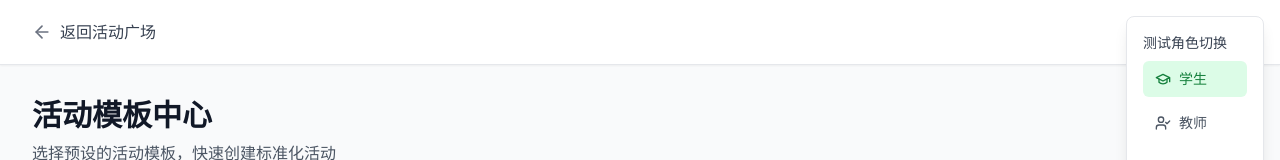
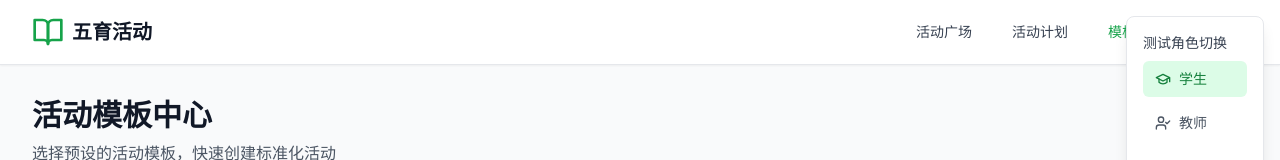
Before and after one commit to eatBread/wuyu-activity-platform, a Next.js app: page /templates in a window 1280 px wide. Shown: the top 160 px of the page. Built offline with nearby package versions, Linux system fonts and the light colour scheme.

Commit message:
优化: 统一模板中心导航栏，显示一级目录导航而不是返回按钮

```diff
--- a/app/templates/page.tsx
+++ b/app/templates/page.tsx
@@ -73,13 +73,43 @@ export default function TemplatesPage() {
         <div className="max-w-7xl mx-auto px-4 sm:px-6 lg:px-8">
           <div className="flex justify-between h-16">
             <div className="flex items-center">
-              <Link href="/activities" className="flex items-center">
-                <ArrowLeft className="h-5 w-5 mr-2 text-gray-500" />
-                <span className="text-gray-700">返回活动广场</span>
+              <Link href="/" className="flex items-center">
+                <BookOpen className="h-8 w-8 text-primary-600" />
+                <span className="ml-2 text-xl font-bold text-gray-900">五育活动</span>
               </Link>
             </div>
             <div className="flex items-center space-x-4">
-              <span className="text-sm text-gray-500">当前角色：{currentRoleInfo?.name}</span>
+              <Link
+                href="/activities"
+                className="text-gray-700 hover:text-primary-600 px-3 py-2 rounded-md text-sm font-medium"
+              >
+                活动广场
+              </Link>
+              <Link
+                href="/plans"
+                className="text-gray-700 hover:text-primary-600 px-3 py-2 rounded-md text-sm font-medium"
+              >
+                活动计划
+              </Link>
+              <Link
+                href="/templates"
+                className="text-primary-600 px-3 py-2 rounded-md text-sm font-medium"
+              >
+                模板中心
+              </Link>
+              <div className="flex items-center space-x-2">
+                {(() => {
+                  const IconComponent = currentRoleInfo?.icon || GraduationCap
+                  return (
+                    <>
+                      <div className={`${currentRoleInfo?.color} p-1 rounded-full`}>
+                        <IconComponent className="h-3 w-3 text-white" />
+                      </div>
+                      <span className="text-sm font-medium text-gray-700">{currentRoleInfo?.name}</span>
+                    </>
+                  )
+                })()}
+              </div>
             </div>
           </div>
         </div>
```
